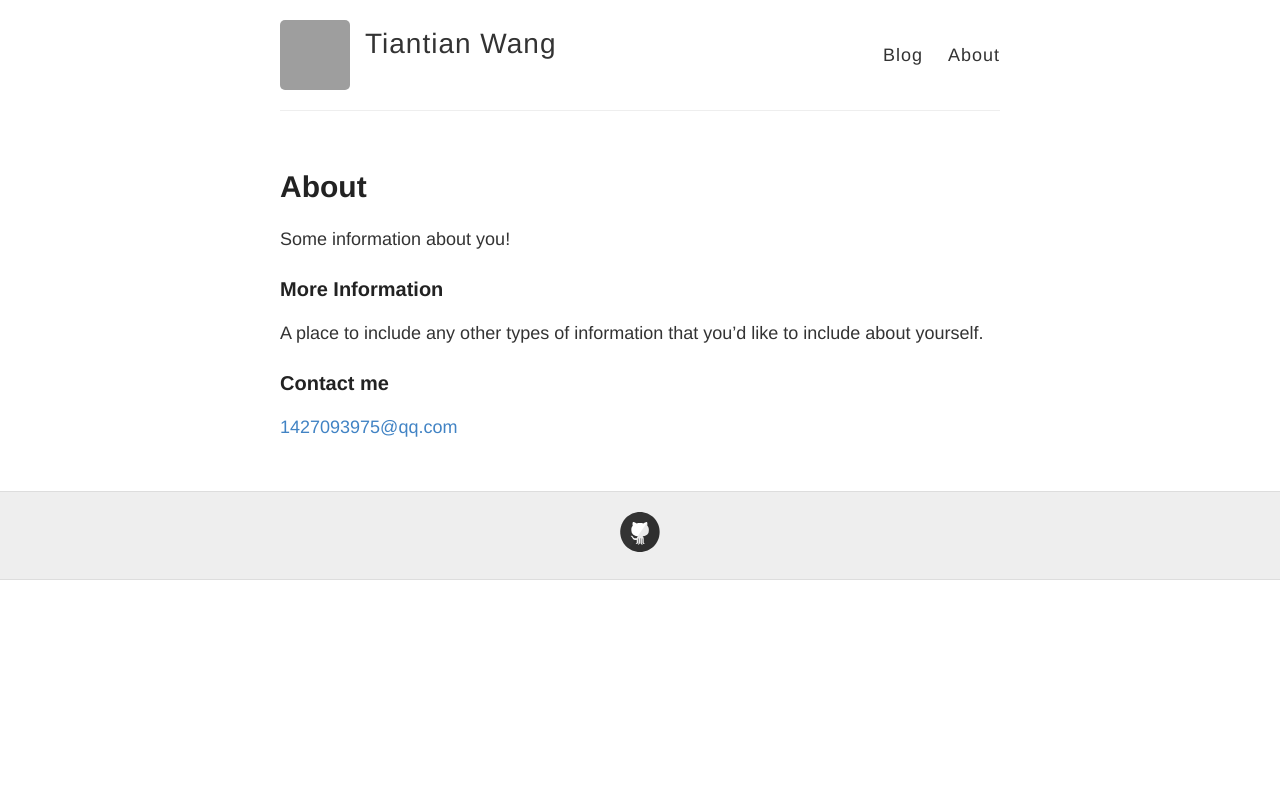
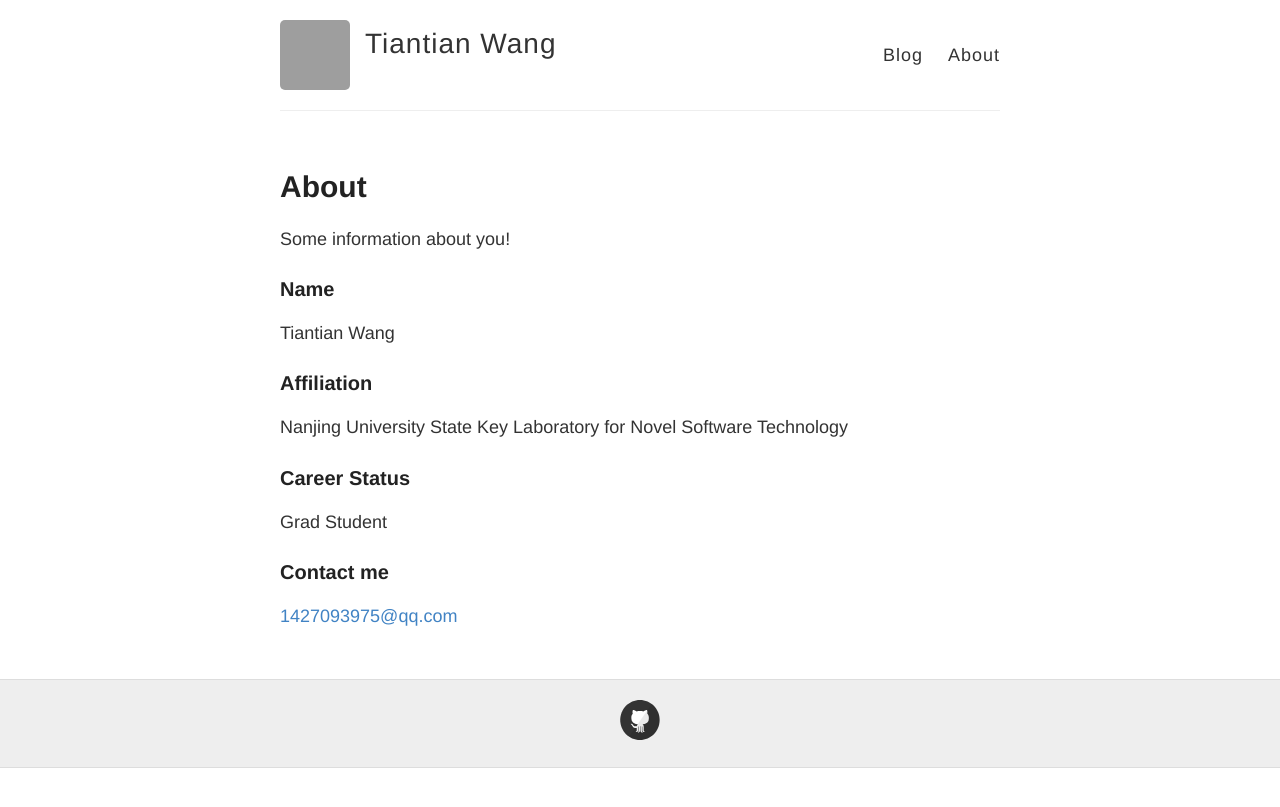
Before and after one commit to Sugeria/sugeria.github.io, a Jekyll site: the page built from about.md, in a window 1280 px wide. Shown: the top 807 px of the page. Built offline with Jekyll 4.4.1, drawn with Linux system fonts in a browser that asks for light colours; grey boxes are pictures that could not be loaded.

Commit message:
Update about.md

```diff
--- a/about.md
+++ b/about.md
@@ -2,13 +2,22 @@
 layout: page
 title: About
 permalink: /about/
+published: true
 ---
 
 Some information about you!
 
-### More Information
+### Name
 
-A place to include any other types of information that you'd like to include about yourself.
+Tiantian Wang
+
+### Affiliation
+
+Nanjing University State Key Laboratory for Novel Software Technology
+
+### Career Status
+
+Grad Student
 
 ### Contact me
 
```
